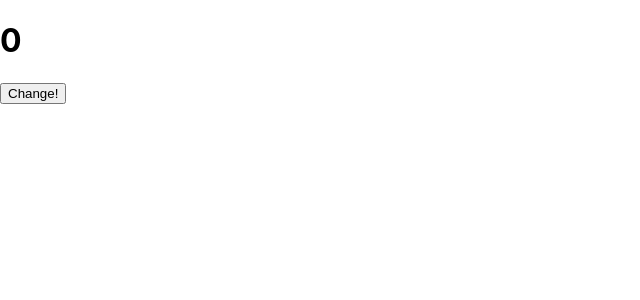
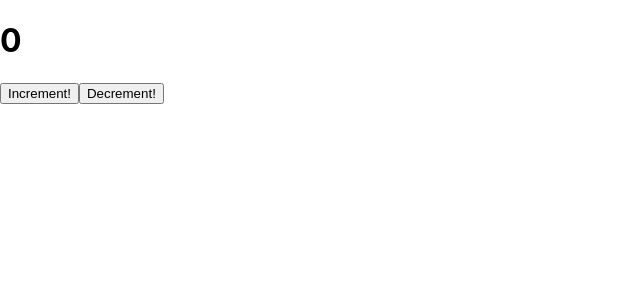
Before and after one commit to jlrpuma/react-hooks-learning-app, a React (Create React App) app: page / in a window 1280 px wide. Shown: the top 300 px of the page, without its empty margins (0-640 px from the left). Built offline with nearby package versions, Linux system fonts and the light colour scheme.

Commit message:
decrement function added

```diff
--- a/src/App.js
+++ b/src/App.js
@@ -12,6 +12,14 @@ function App() {
     setCount(prevCount => prevCount +1);
   }
 
+  function decrement() {
+    /*
+    usage of the function provided by the React.useState method
+    usage of the prev{State} and set a new value
+    */
+    setCount(prevCount => prevCount - 1);
+  }
+
   return (
       <div>
         <h1>{count}</h1>
@@ -19,7 +27,8 @@ function App() {
           anon function needed on the event onClick
           calling an increment function (a function inside of our functional component this looks more organized)
         */}
-        <button onClick={increment}>Change!</button>
+        <button onClick={increment}>Increment!</button>
+        <button onClick={decrement}>Decrement!</button>
       </div>
   );
 }
```
